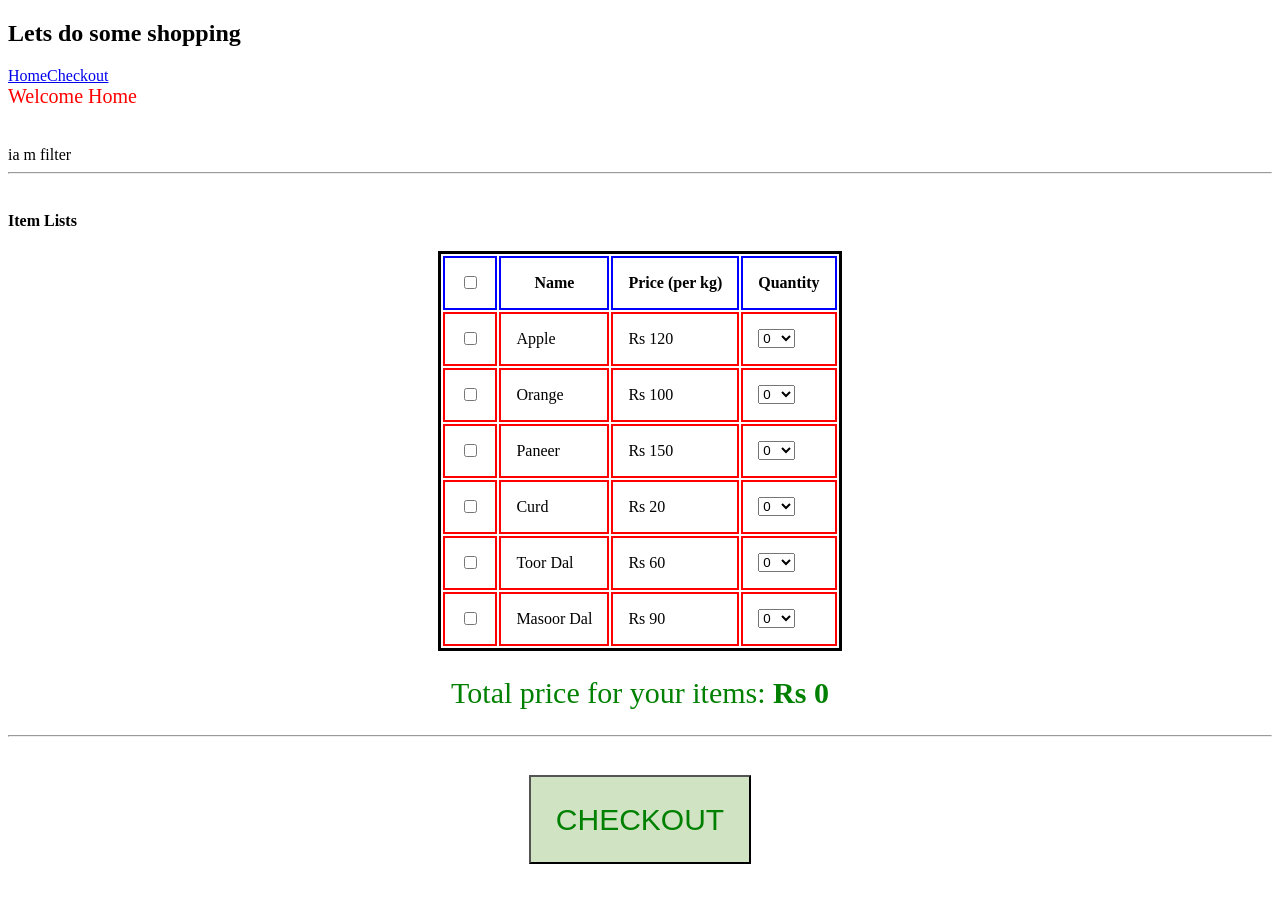
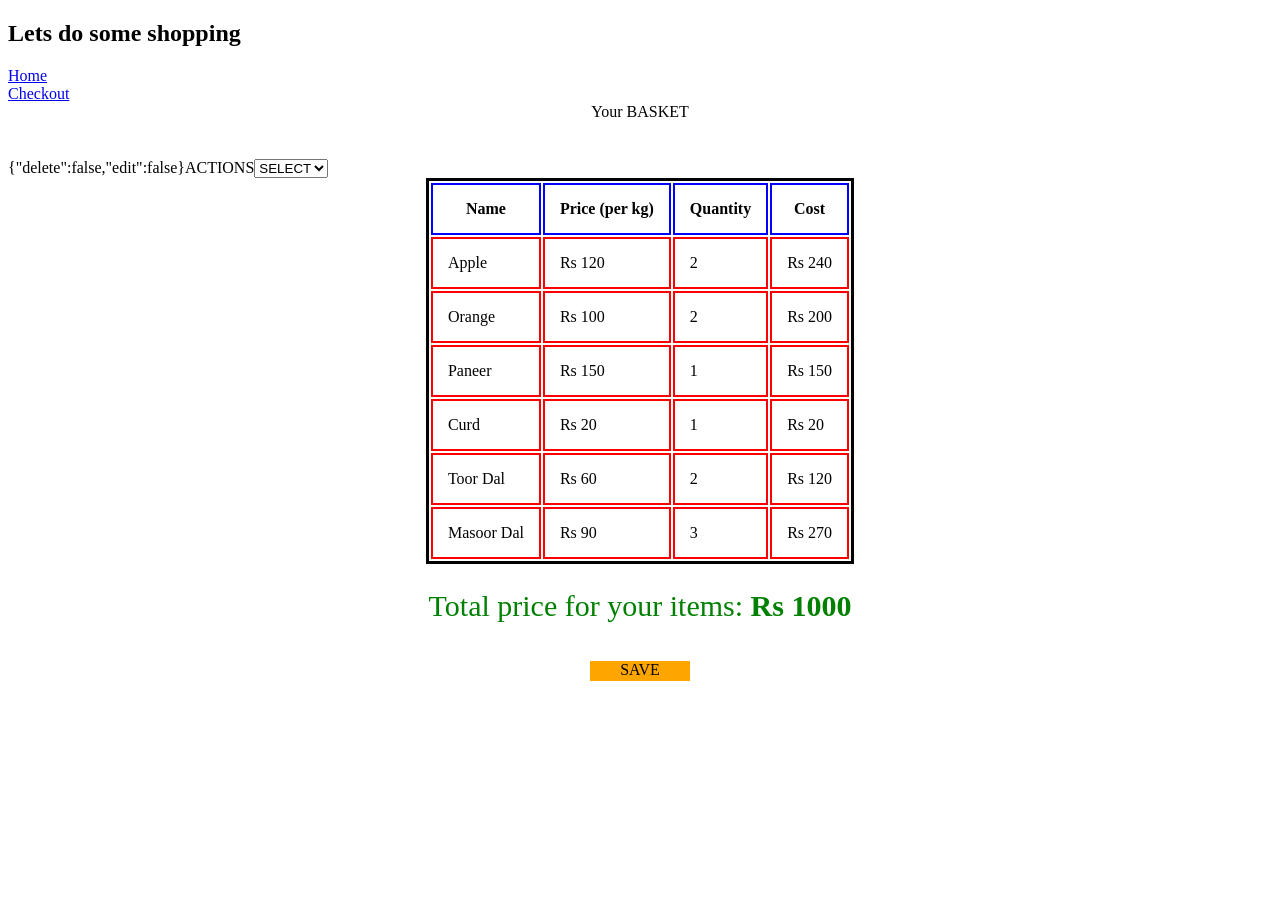
Before and after one commit to neha-jain-11/shopping, a React app: page / in a window 1280 px wide. After the commit the page ends 800 px from the top, so only its background shows below. Built offline with nearby package versions, Linux system fonts and the light colour scheme.

Commit message:
added actions

```diff
--- a/src/components/App.jsx
+++ b/src/components/App.jsx
@@ -2,21 +2,30 @@ import React from 'react';
 import {
   BrowserRouter as Router,
   Route,
-  Link
+  Link,
+  Switch
 } from 'react-router-dom';
 import Home from './pages/home/Home.jsx';
-import Filters from './pages/home/filters/Filters.jsx';
+import Basket from './pages/basket/Basket.jsx';
+import End from './pages/end/End.jsx';
 import './app.css';
 
 const App = () => (
-  <Router>
-    <h2>Lets do some shopping</h2>
-    <Link to="/home">Home</Link>
-    <Link to="/Checkout">Checkout</Link>
-    <Route path='/home'><Home /></Route>
-    <Route path='/Checkout'><Filters /></Route>
-    <Route path='/'><Home /></Route>
-  </Router>
+  <div>
+    <Router>
+      <h2>Lets do some shopping</h2>
+      <Link to="/home">Home</Link>
+      <br />
+      <Link to="/checkout">Checkout</Link>
+      <Switch>
+        <Route path='/home'><Home /></Route>
+        <Route path='/checkout'><Basket /></Route>
+        <Route path='/end'><End /></Route>
+        <Route path='/'><Basket /></Route>
+      </Switch>
+
+    </Router>
+  </div>
 );
 
 export default App;
--- /dev/null
+++ b/src/components/pages/basket/Basket.jsx
@@ -0,0 +1,95 @@
+import React, { Component } from 'react';
+import { withRouter } from 'react-router-dom';
+import View from './view/View.jsx';
+import { getTotalPrice } from '../../../utils/util'
+import './basket.css';
+
+export const checkoutData = [
+  {
+    "itemId": "001",
+    "name": "Apple",
+    "price": 120,
+    "quantity": 2
+  },
+  {
+    "itemId": "002",
+    "name": "Orange",
+    "price": 100,
+    "quantity": 2
+  },
+  {
+    "itemId": "003",
+    "name": "Paneer",
+    "price": 150,
+    "quantity": 1
+  },
+  {
+    "itemId": "004",
+    "name": "Curd",
+    "price": "20",
+    "quantity": 1
+  }, {
+    "itemId": "005",
+    "name": "Toor Dal",
+    "price": 60,
+    "quantity": 2
+  }, {
+    "itemId": "006",
+    "name": "Masoor Dal",
+    "price": 90,
+    "quantity": 3
+  }
+];
+
+class Basket extends Component {
+  constructor() {
+    super();
+    this.state = {
+      dataItems: checkoutData,
+      totalPrice: getTotalPrice(checkoutData),
+      status: {
+        delete: false,
+        edit: false
+      }
+    }
+    this.save = this.save.bind(this);
+    this.getAction = this.getAction.bind(this);
+    this.updateCheck = this.updateCheck.bind(this);
+  }
+
+  getAction(event) {
+    if (event.target.value === 'delete') {
+      this.setState({ status: { delete: true, edit: false } });
+    } else if (event.target.value === 'edit') {
+      this.setState({ status: { delete: false, edit: true } });
+    } else {
+      this.setState({ status: { delete: false, edit: false } });
+    }
+  }
+
+  updateCheck(event) {
+    console.log(event.target.id);
+    const selectedItemId = event.target.id.split('-')[1];
+    const dataItems = this.state.dataItems;
+    const itemIndex = dataItems.findIndex((i) => i.itemId === selectedItemId);
+    dataItems.splice(itemIndex, 1);
+    this.setState({ dataItems, totalPrice: getTotalPrice(dataItems) });
+  }
+
+  save() {
+    //ajax call to save data
+    this.props.history.push('/end');
+  }
+
+  render() {
+    return (
+      <div>
+        <div className='basket'>Your BASKET</div>
+        <View totalPrice={this.state.totalPrice} list={this.state.dataItems} getAction={this.getAction} status={this.state.status} updateCheck={this.updateCheck} />
+        <div className='checkout-a'><a onClick={this.save}>SAVE</a></div>
+      </div>
+    );
+  }
+}
+
+export default withRouter(Basket);
--- /dev/null
+++ b/src/components/pages/basket/basket.css
@@ -0,0 +1,3 @@
+.basket{
+  text-align: center;
+}
--- /dev/null
+++ b/src/components/pages/basket/view/View.jsx
@@ -0,0 +1,42 @@
+import React from 'react';
+import MyCheckbox from '../../../atoms/Checkbox.jsx'
+import './view.css';
+const View = (props) => (
+  <div>
+    <span>{JSON.stringify(props.status)}</span>
+    <label>ACTIONS</label>
+    <select id='drop-actions' onChange={props.getAction}><option value=''>SELECT</option><option value='delete'>DELETE</option><option value='edit'>EDIT</option></select>
+    <br />
+    {props.totalPrice === 0 ? <div id='view-total'><span>There are no items in the Basket</span></div> :
+      <div>
+        <table>
+          <thead>
+            <tr>
+              {props.status.delete && <th></th>}
+              <th>Name</th>
+              <th>Price (per kg)</th>
+              <th>Quantity</th>
+              <th>Cost</th>
+            </tr>
+          </thead>
+          <tbody>
+            {props.list ? props.list.map((item, index) => (
+              <tr key={index}>
+                {props.status.delete && <td><MyCheckbox id={`checkview-${item.itemId}`} check={false} onChangeHandler={props.updateCheck} /></td>}
+                <td><span>{item.name}</span></td>
+                <td><span className='count'>Rs {item.price}</span></td>
+                <td><span>{item.quantity}</span></td>
+                <td><span>Rs {Number(item.quantity) * Number(item.price)}</span></td>
+              </tr>
+            )) : <span>There are no items in the Basket</span>}
+
+          </tbody>
+        </table>
+        <div id='total'> Total price for your items: <span><b>Rs {props.totalPrice}</b></span></div>
+      </div>
+    }
+
+  </div >
+);
+
+export default View;
--- /dev/null
+++ b/src/components/pages/basket/view/view.css
@@ -0,0 +1,13 @@
+#drop-actions{
+  margin: auto;
+}
+
+
+#view-total {
+  margin-left: auto;
+  margin-right: auto;
+  margin: 2%;
+  font-size: 30px;
+  text-align: center;
+  color: green;
+}
--- /dev/null
+++ b/src/components/pages/end/End.jsx
@@ -0,0 +1,8 @@
+import React from 'react';
+import './end.css';
+
+const End = () => (
+  <div id='end-container'> Thank you for using application</div>
+)
+
+export default End;
--- /dev/null
+++ b/src/components/pages/end/end.css
@@ -0,0 +1,7 @@
+#end-container {
+  margin: auto;
+  font-size: 40px;
+  color: red;
+  text-align: center;
+  margin-top: 5%;
+}
--- a/src/components/pages/home/Home.jsx
+++ b/src/components/pages/home/Home.jsx
@@ -1,7 +1,9 @@
 import React, { Component } from 'react';
+import { withRouter } from 'react-router-dom';
 import Filters from './filters/Filters.jsx';
 import Items from './items/Items.jsx';
 import Checkout from './checkout/Checkout.jsx';
+import { getTotalPrice } from '../../../utils/util';
 import './home.css';
 
 export const data = [
@@ -36,7 +38,6 @@ export const data = [
 ];
 
 class Home extends Component {
-
   constructor(props) {
     super(props);
     this.state = {
@@ -46,11 +47,10 @@ class Home extends Component {
     }
     this.updateCheck = this.updateCheck.bind(this);
     this.updateOptionHandler = this.updateOptionHandler.bind(this);
+    this.checkout = this.checkout.bind(this);
   }
 
-  getTotalPrice(data) {
-    return data.reduce((price, o) => (price + (o.price * o.quantity)), 0);
-  }
+
 
   updateCheck(event) {
     const checked = event.target.checked;
@@ -69,7 +69,7 @@ class Home extends Component {
     this.setState({
       dataItems: itemData,
       checkIdList: checkList,
-      totalPrice: this.getTotalPrice(itemData)
+      totalPrice: getTotalPrice(itemData)
     });
   }
 
@@ -96,6 +96,7 @@ class Home extends Component {
 
   checkout() {
     console.log('check me out !!!!');
+    this.props.history.push('/checkout');
 
   }
 
@@ -103,7 +104,7 @@ class Home extends Component {
     return (
       <div>
         <div className='home'>Welcome Home</div>
-        <Filters />
+        {/* <Filters /> */}
         <Items totalPrice={this.state.totalPrice} list={this.state.dataItems} checkIdList={this.state.checkIdList} updateOptionHandler={this.updateOptionHandler} updateCheck={this.updateCheck} />
         <Checkout checkout={this.checkout} />
       </div>
@@ -112,4 +113,4 @@ class Home extends Component {
   }
 }
 
-export default Home;
+export default withRouter(Home);
--- a/src/components/pages/home/checkout/Checkout.jsx
+++ b/src/components/pages/home/checkout/Checkout.jsx
@@ -3,7 +3,8 @@ import './checkout.css';
 
 const Checkout = (props) => (
   <div id='checkout-container'>
-    <input id='checkout' type='button' value='CHECKOUT' onClick={props.checkout} />
+    <div id='checkout-a'><a onClick={props.checkout}>CHECKOUT</a></div>
+    {/* <input id='checkout' type='button' value='CHECKOUT' onClick={props.checkout} /> for redirect we need button*/}
   </div>
 );
 
--- a/src/components/pages/home/checkout/checkout.css
+++ b/src/components/pages/home/checkout/checkout.css
@@ -9,3 +9,11 @@
 #checkout-container {
   text-align: center;
 }
+
+.checkout-a{
+  width: 100px;
+  height: 20px;
+  background-color: orange;
+  text-align: center;
+  margin: auto;
+}
--- /dev/null
+++ b/src/utils/util.js
@@ -0,0 +1,3 @@
+export const getTotalPrice = (data) => {
+  return data.reduce((price, o) => (price + (o.price * o.quantity)), 0);
+}
```
